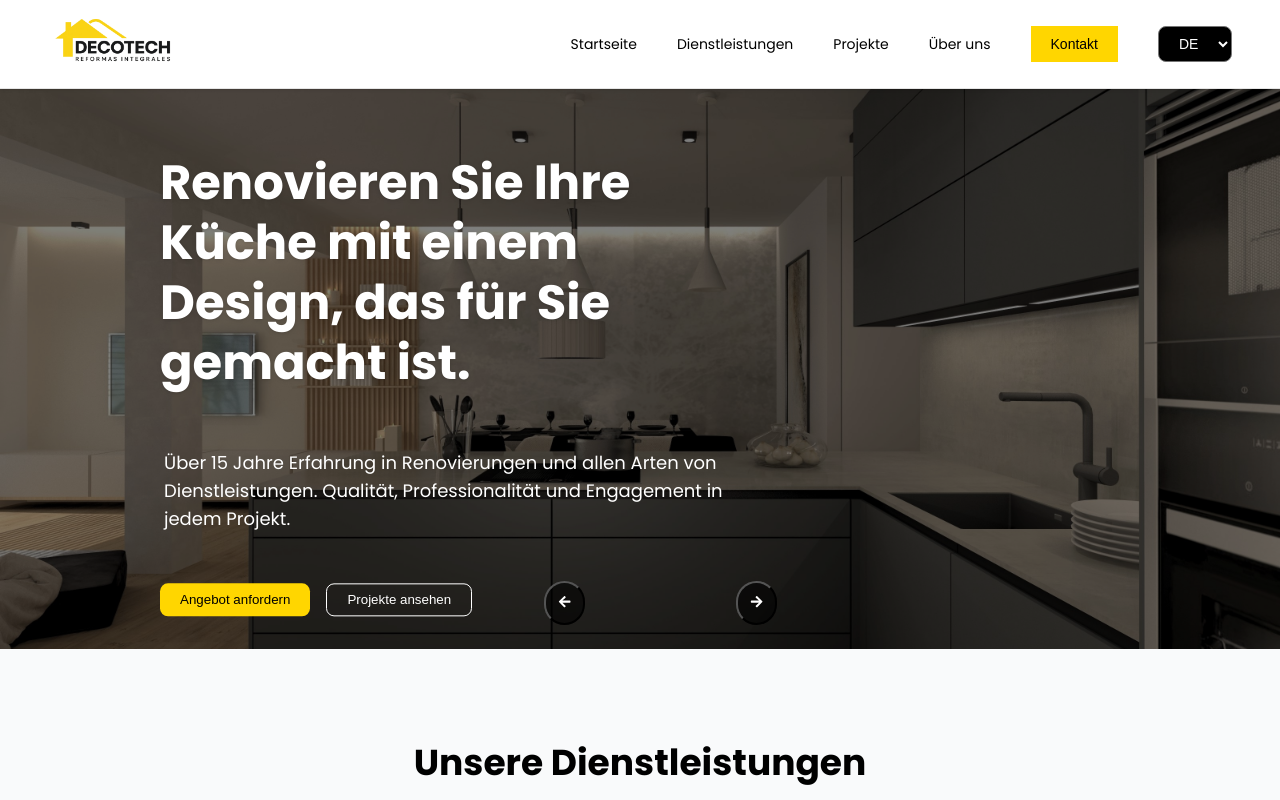
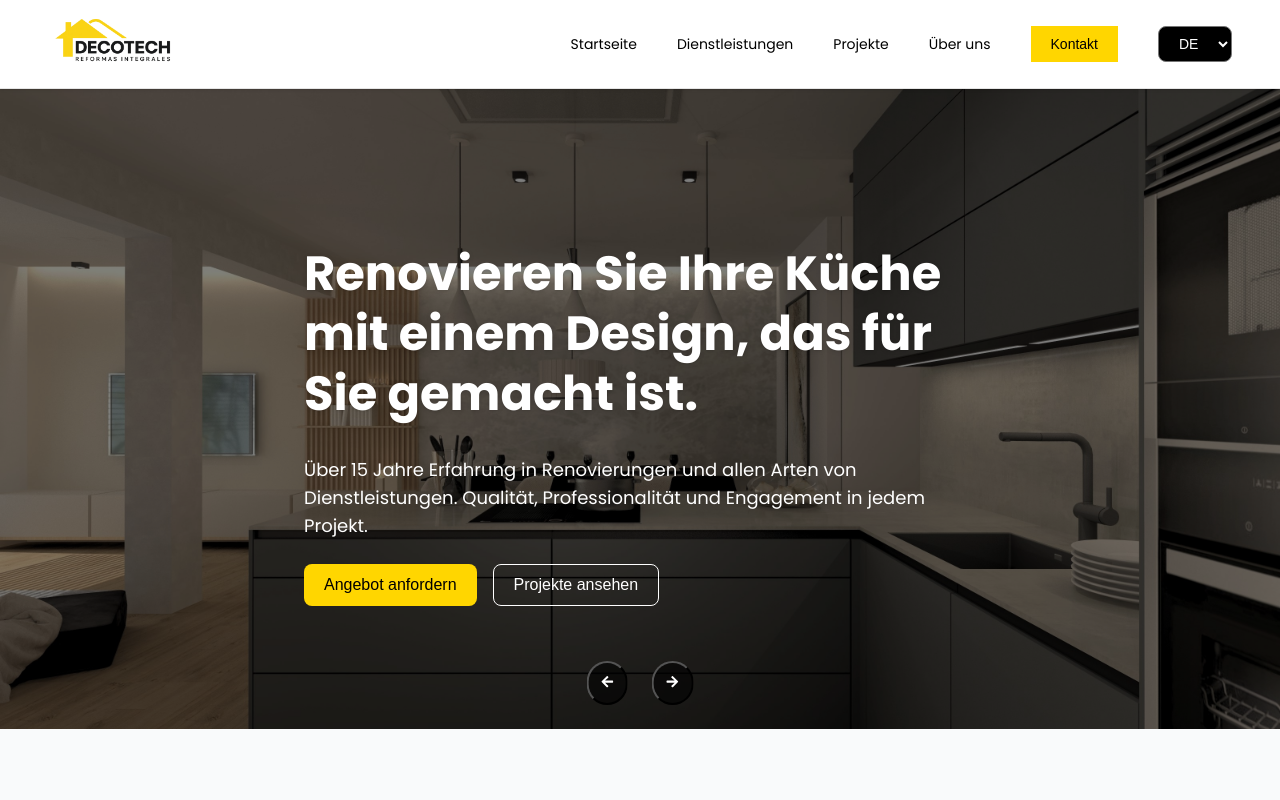
Before and after one commit to DiegoDexx/Web-decotech, a React (Vite) app: page /de in a window 1280 px wide. Shown: the top 800 px of the page. Built offline with nearby package versions, Linux system fonts and the light colour scheme.

Commit message:
Retoques perplexity_1

```diff
--- a/src/components/layouts/autoSlider.jsx
+++ b/src/components/layouts/autoSlider.jsx
@@ -9,26 +9,19 @@ import de from "../../locales/de.json";
 
 const locales = { es, en, fr, de };
 
-const AutoSlider = ({ interval = 10000 }) => { // 5 min = 300000 ms
-
+const AutoSlider = ({ interval = 10000 }) => {
   const location = useLocation();
   const lang = location.pathname.split("/")[1] || "es";
   const slider = locales[lang].slider;
 
-    const slides = [
-        slider.slide_1,
-        slider.slide_2,
-        slider.slide_3
-    ];
+  const slides = [slider.slide_1, slider.slide_2, slider.slide_3];
 
   const [index, setIndex] = useState(0);
 
-    // Autoplay
   useEffect(() => {
     const timer = setInterval(() => {
       setIndex((prev) => (prev + 1) % slides.length);
     }, interval);
-
     return () => clearInterval(timer);
   }, [slides.length, interval]);
 
@@ -36,64 +29,118 @@ const AutoSlider = ({ interval = 10000 }) => { // 5 min = 300000 ms
   const prev = () => setIndex((prev) => (prev - 1 + slides.length) % slides.length);
 
   return (
-        <div className="relative w-full h-[80vh] md:h-[70vh] overflow-hidden">
-
-            {/* SLIDES */}
+    <div
+      className="
+        relative w-full
+        h-[70vh] md:h-[75vh] lg:h-[80vh]      /* altura más baja en móviles */
+        overflow-hidden
+      "
+    >
       {slides.map((slide, i) => (
         <div
           key={i}
-                    className={`absolute inset-0 transition-opacity duration-700 ease-in-out
+          className={`
+            absolute inset-0 transition-opacity duration-700 ease-in-out
             ${i === index ? "opacity-100" : "opacity-0"}
-                    flex items-center`}
+          `}
         >
-                    {/* Background Image — tú puedes personalizar el src */}
+          {/* Fondo */}
           <img
             src={`/slider/${i + 1}.jpg`}
             className="w-full h-full object-cover"
             alt=""
           />
 
-                    {/* Overlay oscuro */}
-                    <div className="absolute inset-0 bg-black/50"></div>
+          <div className="absolute inset-0 bg-black/50" />
 
-                    {/* Textos */}
-                    <div className="absolute left-6 md:left-40 top-1/2 -translate-y-1/2 max-w-xl text-white">
-                        <h1 className="text-3xl md:text-5xl font-bold leading-tight drop-shadow">
+          {/* Contenido centrado */}
+          <div
+            className="
+              absolute inset-0
+              flex flex-col justify-center items-center
+              px-4 sm:px-6 md:px-10
+              text-white text-center md:text-left
+            "
+          >
+            <div className="max-w-[320px] sm:max-w-xl md:max-w-2xl">
+              <h1
+                className="
+                  font-bold leading-tight drop-shadow
+                  text-xl xs:text-2xl sm:text-3xl md:text-4xl lg:text-5xl
+                "
+              >
                 {slide.title}
               </h1>
 
-                        <p className="mt-4 text-sm md:text-lg  px-1 py-2 rounded-md inline-block">
+              <p
+                className="
+                  mt-3 sm:mt-4
+                  text-xs sm:text-sm md:text-base lg:text-lg
+                "
+              >
                 {slide.description}
               </p>
 
-                        {/* Botones */}
-                        <div className="mt-6 flex gap-4">
-                            <button className="bg-brand text-black font-medium px-5 py-2 rounded-lg border-0  cursor-pointer">
+              {/* Botones centrados en móvil */}
+              <div
+                className="
+                  mt-5 sm:mt-6
+                  flex flex-col sm:flex-row gap-3 sm:gap-4
+                  justify-center md:justify-start
+                "
+              >
+                <button
+                  className="
+                    bg-brand text-black font-medium
+                    px-4 sm:px-5 py-2
+                    text-xs sm:text-sm md:text-base
+                    rounded-lg border-0 cursor-pointer
+                  "
+                >
                   {slider.button}
                 </button>
 
-                            <button className="bg-transparent text-white border border-white px-5 py-2 rounded-lg hover:bg-black hover:text-white transition cursor-pointer">
+                <button
+                  className="
+                    bg-transparent text-white border border-white
+                    px-4 sm:px-5 py-2
+                    text-xs sm:text-sm md:text-base
+                    rounded-lg hover:bg-black hover:text-white transition cursor-pointer
+                  "
+                >
                   {slider.button_2}
                 </button>
               </div>
             </div>
           </div>
+        </div>
       ))}
 
-            {/* Controles */}
+      {/* Flechas centradas en la parte baja */}
+      <div
+        className="
+          absolute bottom-4 sm:bottom-6 left-1/2 -translate-x-1/2
+          flex items-center gap-6
+        "
+      >
         <button
           onClick={prev}
-                className="absolute bottom-6 left-1/2 -translate-x-16 bg-black/60 text-white p-3 rounded-full md:-translate-x-24"
+          className="
+            bg-black/60 text-white p-2 sm:p-3 rounded-full
+          "
         >
           <FaArrowLeft />
         </button>
 
         <button
           onClick={next}
-                className="absolute bottom-6 left-1/2 translate-x-16 bg-black/60 text-white p-3 rounded-full md:translate-x-24"
+          className="
+            bg-black/60 text-white p-2 sm:p-3 rounded-full
+          "
         >
           <FaArrowRight />
         </button>
+      </div>
     </div>
   );
 };
```
Lines whose indentation alone changed are shown as unchanged.
